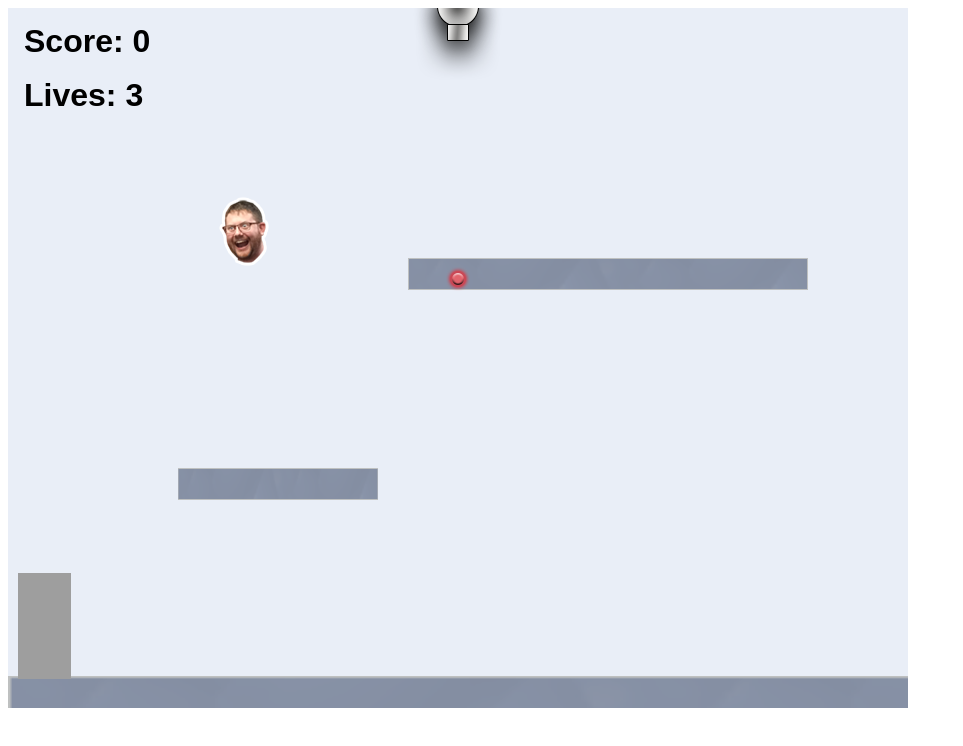
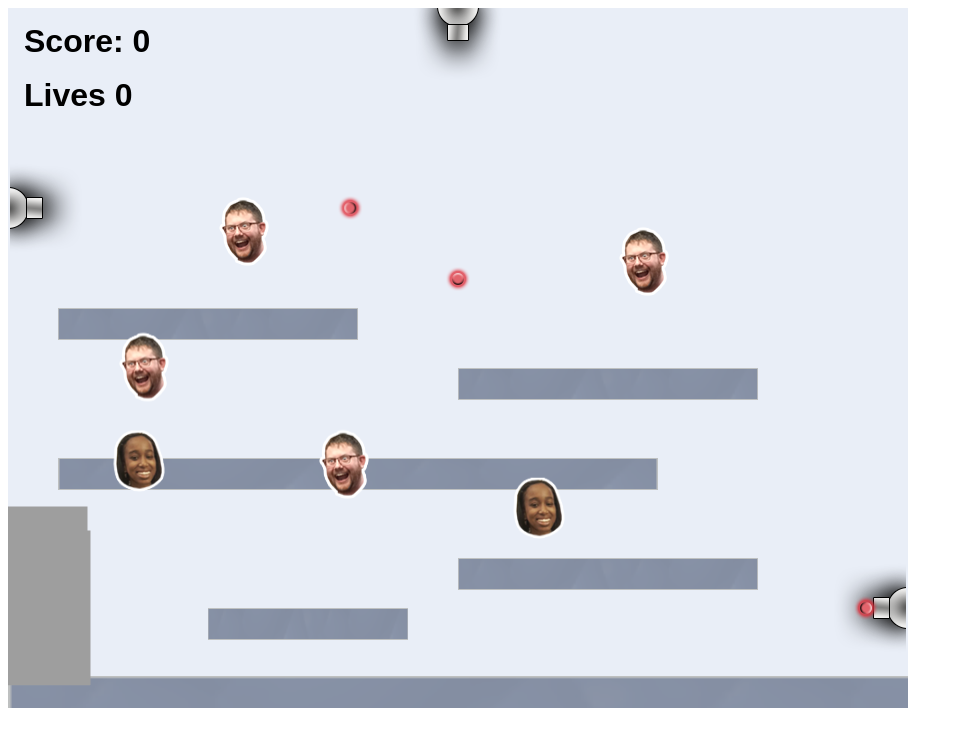
Before and after one commit to ElijahPrice1/ElijahPrice1.github.io, a website: page projects/platformer/index.html in a window 1280 px wide. Shown: the whole page, without its empty margins (0-963 px from the left). Drawn offline with Linux system fonts and the light colour scheme; animation ran at ten frames a second.

```diff
--- a/projects/platformer/js/init/cannon.js
+++ b/projects/platformer/js/init/cannon.js
@@ -28,7 +28,8 @@
 
         // example:
         createCannon("top", 450);
-
+        createCannon("right", 600, 3000);
+        createCannon("left", 200);
 
         // ALL YOUR CODE GOES ABOVE HERE ///////////////////////////////////////
         ////////////////////////////////////////////////////////////////////////
--- a/projects/platformer/js/init/collectable.js
+++ b/projects/platformer/js/init/collectable.js
@@ -38,9 +38,11 @@
 
         // example:
         createCollectable(type.steve, 200, 170, 6, 0.7);
-
-
-
+        createCollectable(type.steve, 600, 200, 6, 0.7);
+        createCollectable(type.grace, 500, 450, 7, 0.7);
+        createCollectable(type.steve, 300, 400, 7, 0.7);
+        createCollectable(type.grace, 100, 400, 8, 0.7);
+        createCollectable(type.steve, 100, 300, 8, 0.8);
         // ALL YOUR CODE GOES ABOVE HERE ///////////////////////////////////////
         ////////////////////////////////////////////////////////////////////////
     };
--- a/projects/platformer/js/init/platform.js
+++ b/projects/platformer/js/init/platform.js
@@ -37,9 +37,11 @@
         createPlatform(0, game.world.height - 32, 3, 2);    // DO NOT DELETE
 
         // example:
-        createPlatform(400, 250);
-        createPlatform(170, 460, 0.5);
-
+        createPlatform(450, 550, .75);
+         createPlatform(50, 300, .75);
+        createPlatform(200, 600, .5);
+        createPlatform(50, 450, 1.5);
+        createPlatform(450, 360, .75);
         // ALL YOUR CODE GOES ABOVE HERE ///////////////////////////////////////
         ////////////////////////////////////////////////////////////////////////
     }
```
Also changed, not shown: projects/bouncing-box/index.html (+6 -5 lines).
